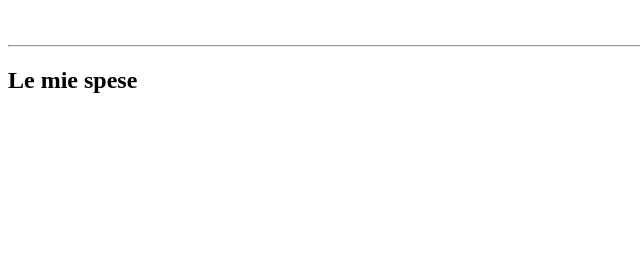
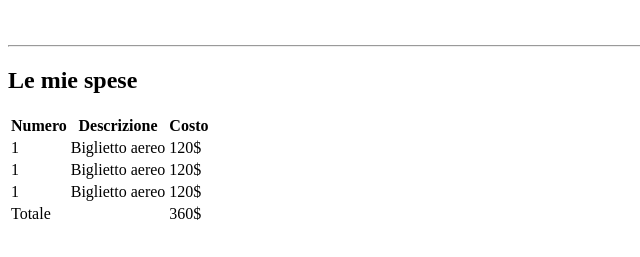
Before and after one commit to MatteoGiuntella/html-london-trip, a plain HTML site: page index.html in a window 1280 px wide. Shown: the part 61-318 px from the top of the page, without its empty margins (0-640 px from the left). Drawn offline with Linux system fonts and the light colour scheme.

Commit message:
creazione tabella

```diff
--- a/index.html
+++ b/index.html
@@ -20,6 +20,38 @@
         <main>
             <section>
                 <h2>Le mie spese</h2>
+                <table>
+                    <thead>
+                        <tr>
+                            <th>Numero</th>
+                            <th>Descrizione</th>
+                            <th>Costo</th>
+                        </tr>
+                    </thead>
+                    <tbody>
+                        <tr>
+                            <td>1</td>
+                            <td>Biglietto aereo</td>
+                            <td>120$</td>
+                        </tr>
+                        <tr>
+                            <td>1</td>
+                            <td>Biglietto aereo</td>
+                            <td>120$</td>
+                        </tr>
+                        <tr>
+                            <td>1</td>
+                            <td>Biglietto aereo</td>
+                            <td>120$</td>
+                        </tr>
+                    </tbody>
+                    <tfoot>
+                        <tr>
+                            <td colspan="2">Totale</td>
+                            <td>360$</td>
+                        </tr>
+                    </tfoot>
+                </table>
             </section>
         </main>
 
```
